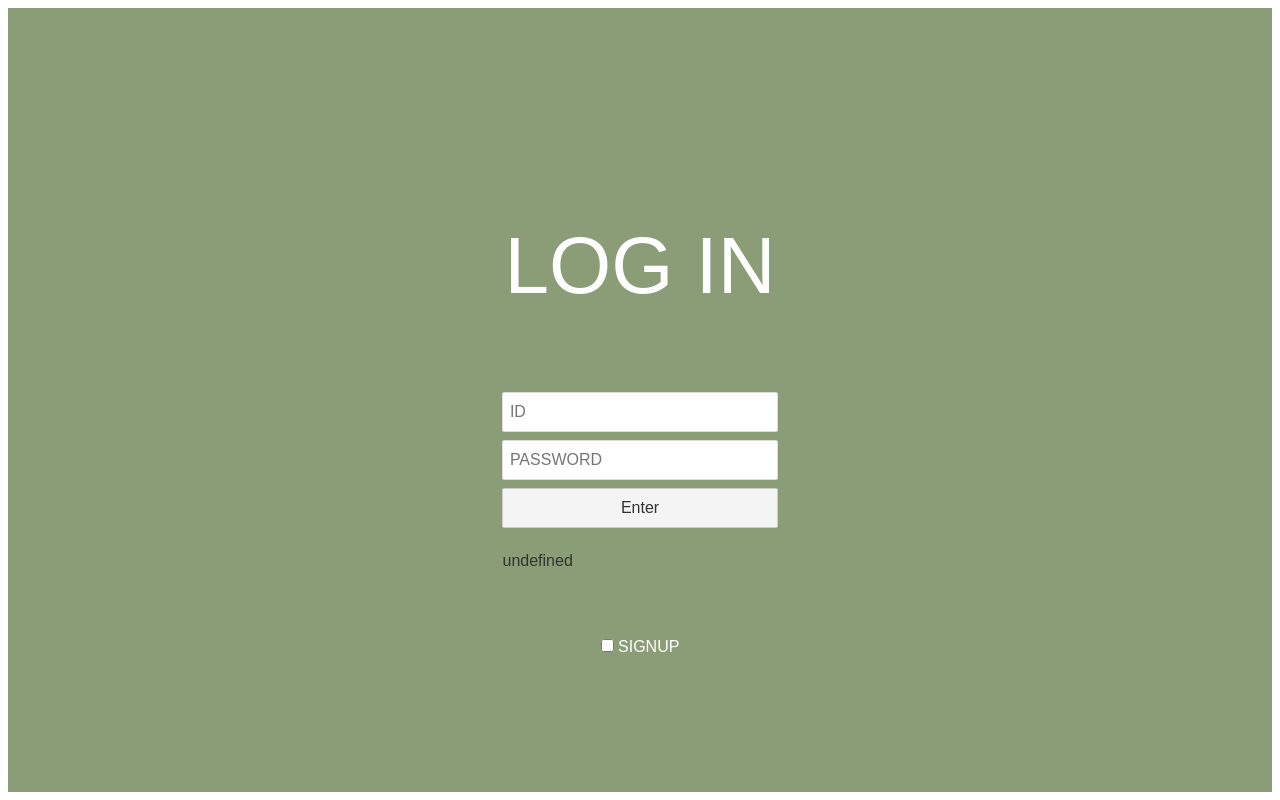
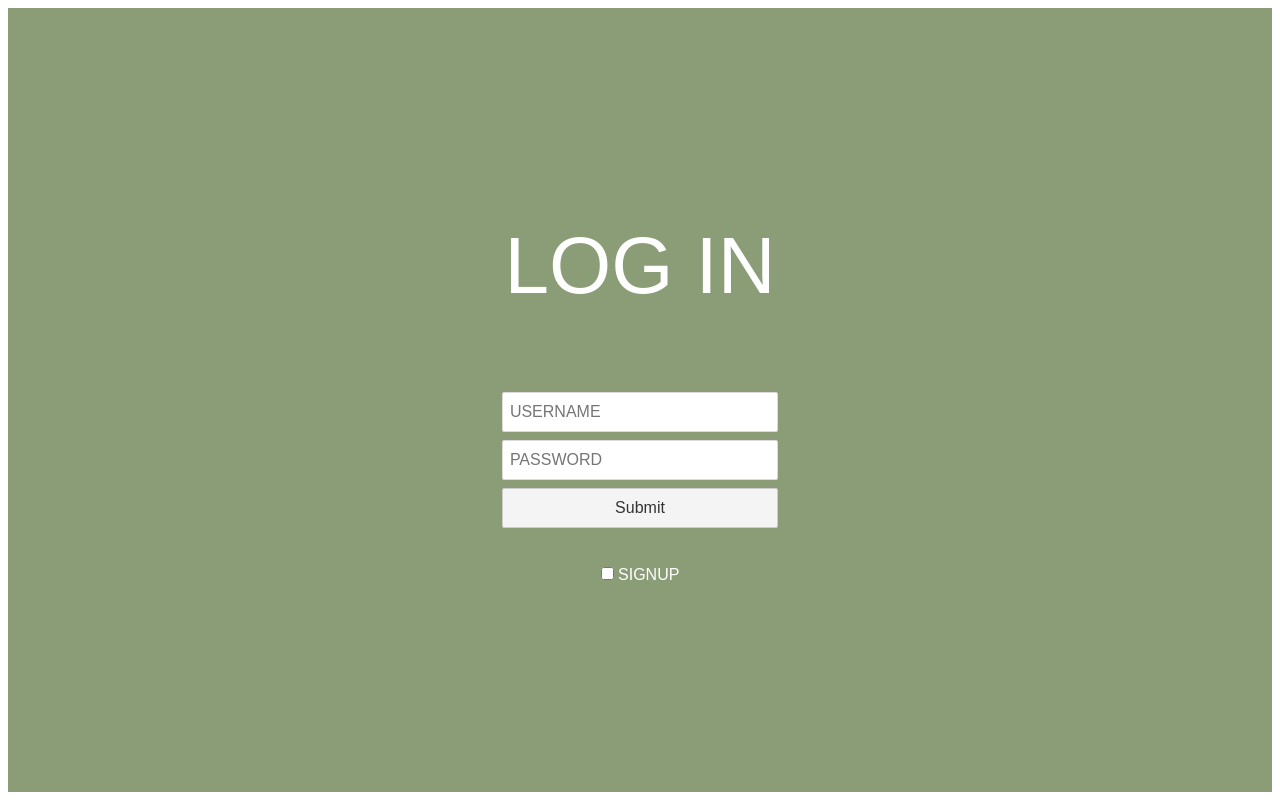
Before and after one commit to Jianriu/CS2413Group3_Project, a Svelte app in the folder vs-java-frontend/: page / in a window 1280 px wide. Built offline with nearby package versions, Linux system fonts and the light colour scheme.

Commit message:
Working login, editted readme

```diff
--- a/vs-java-frontend/src/App.svelte
+++ b/vs-java-frontend/src/App.svelte
@@ -1,14 +1,11 @@
 <script>
-    import FriendList from './friend_list.svelte';
-    import SignUp from './sign_up.svelte';
-    import login from './userRequests';
-    import {fade} from 'svelte/transition';
 	export let name;
     let username;
     let pass;
-    let signVisible;
-    let listpageVisible;
-
+    let result = null
+    import {fade} from 'svelte/transition';
+    let signVisible = false;
+    let listpageVisible = false;
 	async function loadData(){
 				let response = await fetch("http://localhost:8080",{
 					method: 'GET'
@@ -19,8 +16,24 @@
 	}
 	loadData();
 
+    //Sends request to the backend server at localhost:5000. This url path is mapped to MyController.java
+    async function login(){
+        let path = "http://localhost:5000/users?username="+ username +"&password="+pass
+        const res = await fetch(path,{
+            method: 'GET'
+        })
+        result = await res.text()
+        if(result == "true"){
+            listpageVisible = true;
+        }
+        else{
+            alert('wrong username and password');
+        }
+    }
+
+
+    import FriendList from './friend_list.svelte';
 </script>
-
 
 <!--FIRST PAGE-->
 <!--IF DB confirmed users Open the Chat-->
@@ -32,12 +45,10 @@
             <p>LOG IN</p>
         </header>
         <section class="login_form" id="login_form">
-            <form name="loginform"  method="post">
-                <input bind:value = {username} type="text" class="id-pw" name="id" alt="EnterID" placeholder="ID" required>
-                <input bind:value = {pass} type="password" class="id-pw" name="pwd" alt="EnterPW" placeholder="PASSWORD" required>
-                <!--connect to the db-->
-                <button on:click ={login(username,pass).then(res => listpageVisible = res)}> Enter </button>
-                <p>{listpageVisible}</p>
+            <form name="loginform">
+                <input bind:value={username} type="text" class="id-pw" name="id" alt="EnterID" placeholder="USERNAME" required>
+                <input bind:value={pass} type="password" class="id-pw" name="pwd" alt="EnterPW" placeholder="PASSWORD" required>
+                <button type="button" on:click={login}>Submit</button>
             </form>
         </section>
     </div>
@@ -49,17 +60,28 @@
                 SIGNUP
             </label>
             {#if signVisible}
-                <SignUp></SignUp>
+                <div id="signup_page">
+                    <header class="title_header">
+                        <p>SIGN UP</p>
+                    </header>
+                    <section class="signup_form" id="signup_form">
+                        <form name="signupform" action="index.html" >
+                            <input type="text" class="new_info" name="name" alt="EnterName" placeholder="NAME" required>
+                            <input type="text" class="new_info" name="email" alt="EnterEmailS" placeholder="EMAIL" required>
+                            <input type="text" class="new_info" name="id" alt="EnterID" placeholder="ID" required>
+                            <input type="password" class="new_info" name="pwd" alt="EnterPW" placeholder="PASSWORD" required>
+                            <input type="submit" class="signupbutton" value="Enter" alt="signupBtn">
+                        </form>
+                    </section>
+                </div>
             {/if}
         </section>
     </div>
 </body>
 {/if}
-
+<!--Friend List PAGE-->
 {#if listpageVisible}
-    <div class = "friendList">
-        <FriendList></FriendList>
-    </div>
+    <FriendList/>
 {/if}
 
 
@@ -72,6 +94,11 @@
     *{
         box-sizing: border-box;
     }
+    a:visited, a:link{
+        color: gray;
+        text-decoration: none;
+    }
+
     /* Log in & Sign up */
     .login_body{
         background-color: #8B9D77;
@@ -98,10 +125,13 @@
         height: 2.5rem;
         font-size: 1rem;
     }
-    .id-pw{
+    .id-pw, .loginbutton, .newInfo, .signupbutton{
         border: 1px solid rgb(219, 219, 219);
     }
-
+    .loginbutton, #login_form label, .signupbutton, #signup_form label{
+        margin-top: 0.3125rem;
+        color: #8B9D77;
+    }
     /* sign up button */
     .signUp_account{
         display: flex;
```
Also changed, not shown: 1 other file (tests, documents, lock files or other folders).
